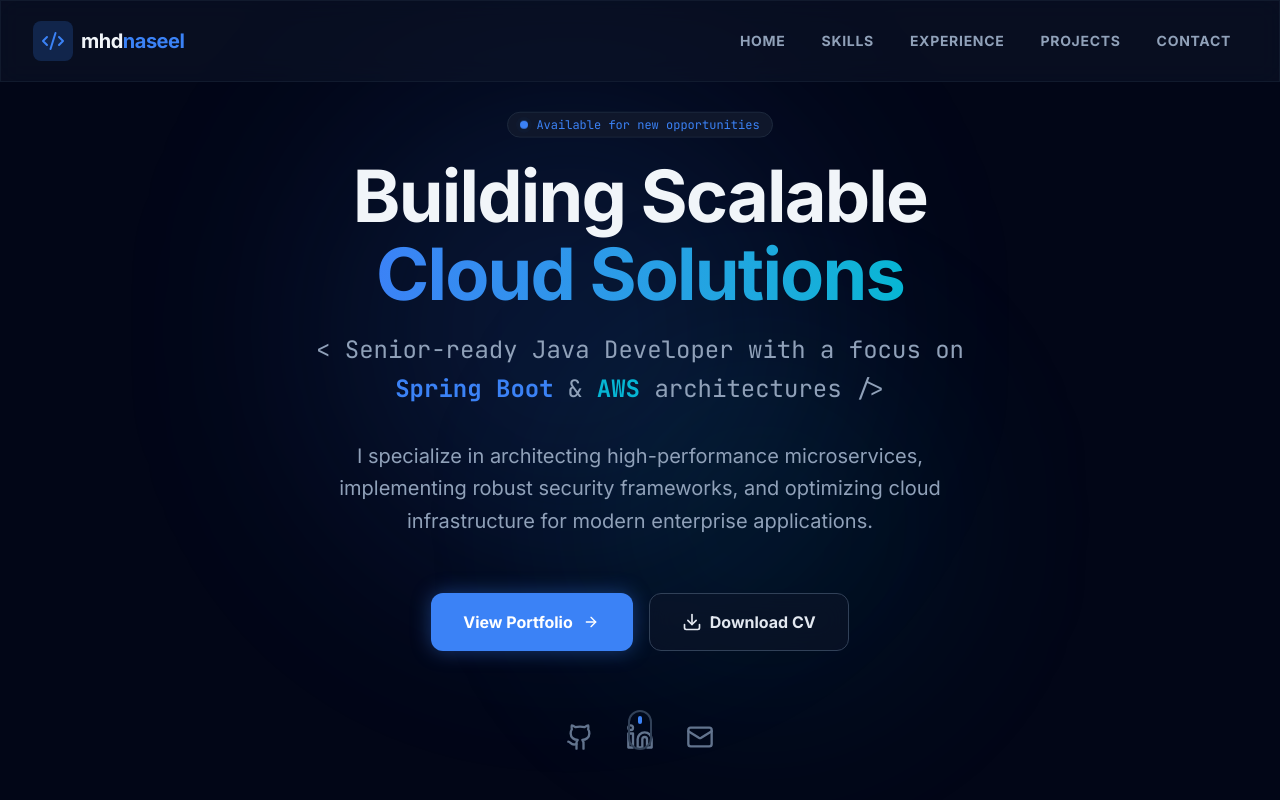
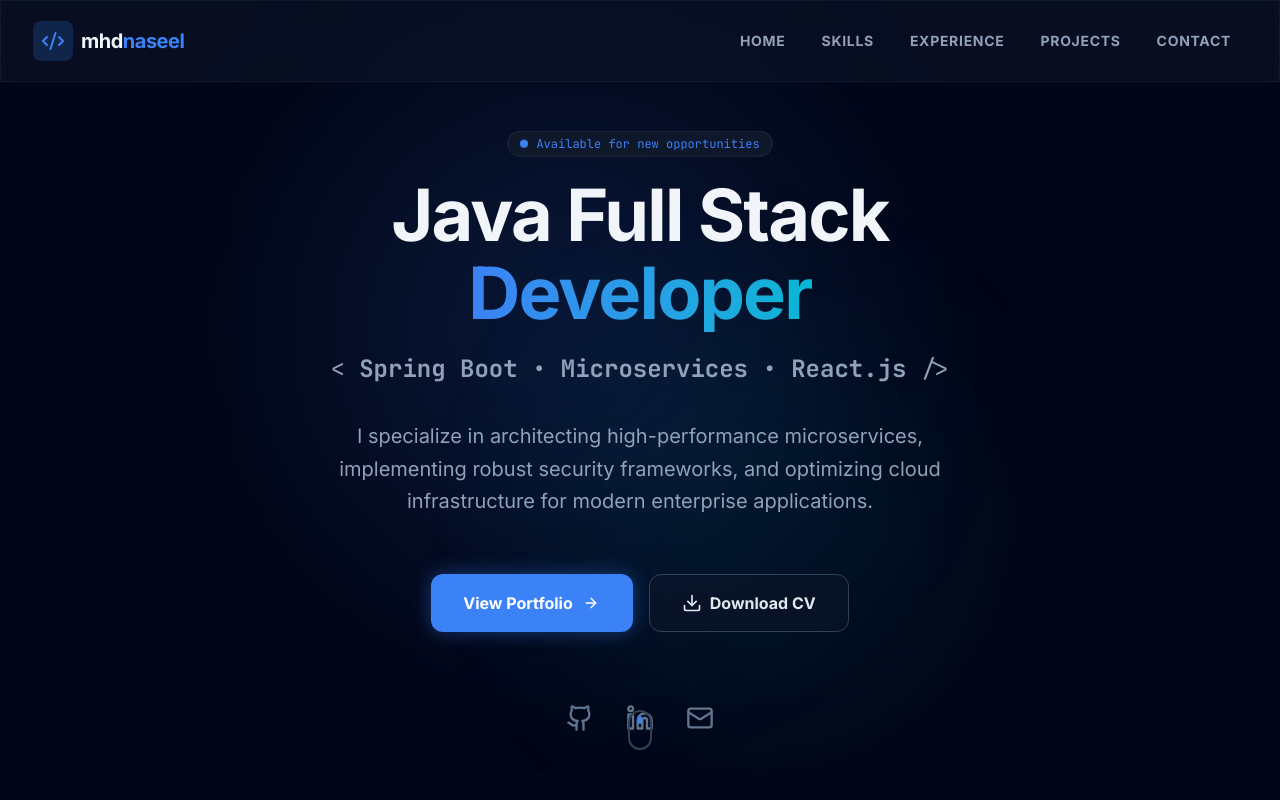
Before and after one commit to mhdnaseeel/mhdnaseeel, a React (Vite) app: page / in a window 1280 px wide. Shown: the top 800 px of the page. Built offline with nearby package versions, Linux system fonts and the light colour scheme.

Commit message:
Update title to Java Full Stack Developer and location to Bengaluru

```diff
--- a/src/components/Contact.jsx
+++ b/src/components/Contact.jsx
@@ -46,7 +46,7 @@ const Contact = () => {
                                 </div>
                                 <div>
                                     <p className="text-xs font-mono text-slate-500 uppercase tracking-widest">Location</p>
-                                    <p className="text-lg font-medium text-slate-200">Bangalore, India</p>
+                                    <p className="text-lg font-medium text-slate-200">Bengaluru, Karnataka, India</p>
                                 </div>
                             </div>
                         </div>
--- a/src/components/Hero.jsx
+++ b/src/components/Hero.jsx
@@ -19,14 +19,14 @@ const Hero = () => {
                         </div>
 
                         <h1 className="text-5xl md:text-7xl font-bold text-slate-100 leading-[1.1] tracking-tight">
-                            Building Scalable <br/>
+                            Java Full Stack <br/>
                             <span className="text-transparent bg-clip-text bg-gradient-to-r from-primary to-accent animate-float inline-block">
-                                Cloud Solutions
+                                Developer
                             </span>
                         </h1>
 
                         <h2 className="text-xl md:text-2xl font-mono text-slate-400 max-w-2xl mx-auto leading-relaxed">
-                            {"<"} Senior-ready Java Developer with a focus on <span className="text-primary font-bold">Spring Boot</span> & <span className="text-accent font-bold">AWS</span> architectures {"/>"}
+                            {"<"} <b>Spring Boot</b>  &bull; <b>Microservices</b> &bull; <b>React.js</b> {"/>"}
                         </h2>
                     </div>
 
```
Also changed, not shown: 2 other files (tests, documents, lock files or other folders).
